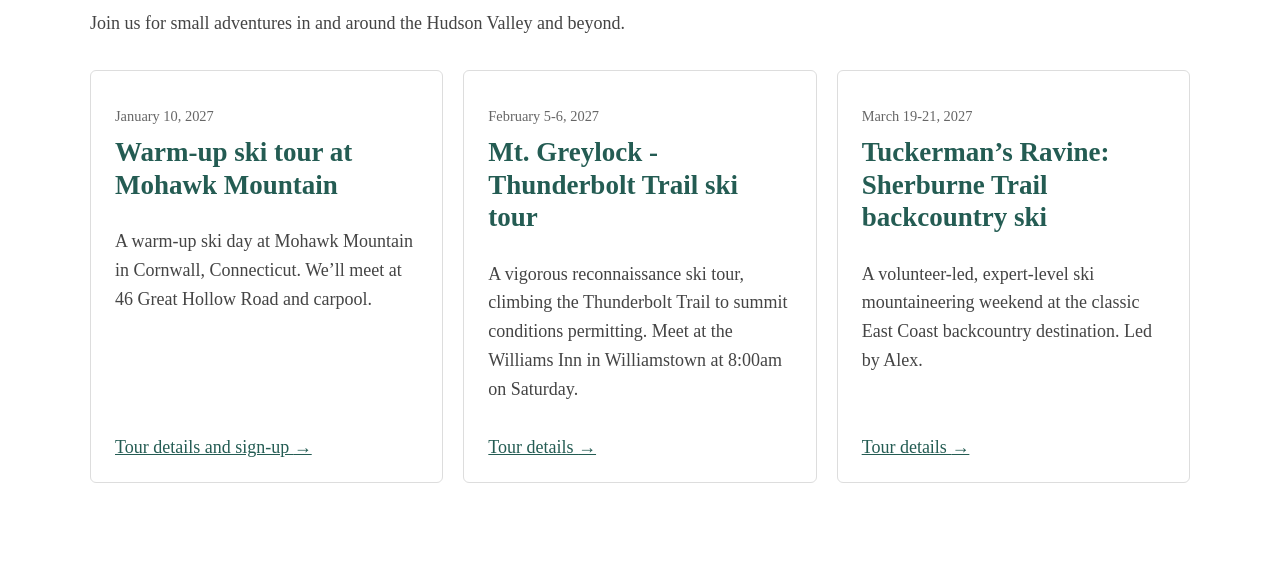
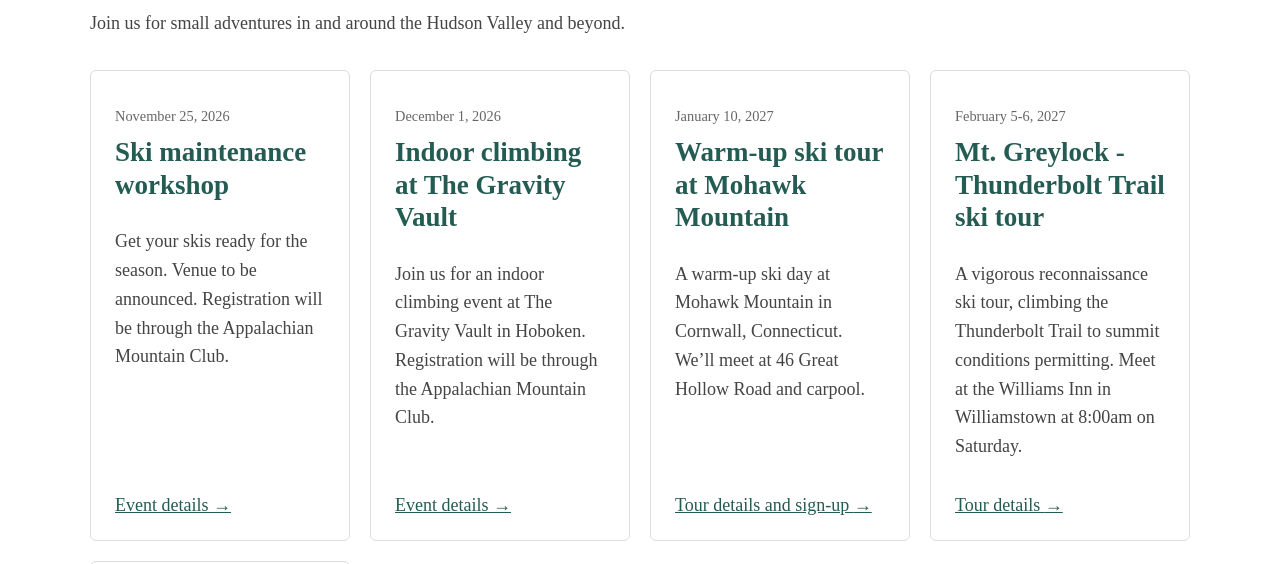
Before and after one commit to adechazal/www.hudsonobjective.com, a plain HTML site: page events.html in a window 1280 px wide. Shown: the part 159-723 px from the top of the page. Drawn offline with Linux system fonts and the light colour scheme.

Commit message:
Restore ski maintenance and indoor climbing events

```diff
--- a/events.html
+++ b/events.html
@@ -23,6 +23,20 @@
 
         <div class="events-grid">
             <article class="event-card">
+                <p class="event-date"><time datetime="2026-11-25">November 25, 2026</time></p>
+                <h2><a href="ski-maintenance-workshop.html">Ski maintenance workshop</a></h2>
+                <p>Get your skis ready for the season. Venue to be announced. Registration will be through the Appalachian Mountain Club.</p>
+                <a class="event-link" href="ski-maintenance-workshop.html">Event details <span aria-hidden="true">&rarr;</span></a>
+            </article>
+
+            <article class="event-card">
+                <p class="event-date"><time datetime="2026-12-01">December 1, 2026</time></p>
+                <h2><a href="indoor-climbing-gravity-vault.html">Indoor climbing at The Gravity Vault</a></h2>
+                <p>Join us for an indoor climbing event at The Gravity Vault in Hoboken. Registration will be through the Appalachian Mountain Club.</p>
+                <a class="event-link" href="indoor-climbing-gravity-vault.html">Event details <span aria-hidden="true">&rarr;</span></a>
+            </article>
+
+            <article class="event-card">
                 <p class="event-date"><time datetime="2027-01-10">January 10, 2027</time></p>
                 <h2><a href="mohawk-warm-up-ski-tour.html">Warm-up ski tour at Mohawk Mountain</a></h2>
                 <p>A warm-up ski day at Mohawk Mountain in Cornwall, Connecticut. We’ll meet at 46 Great Hollow Road and carpool.</p>
```
